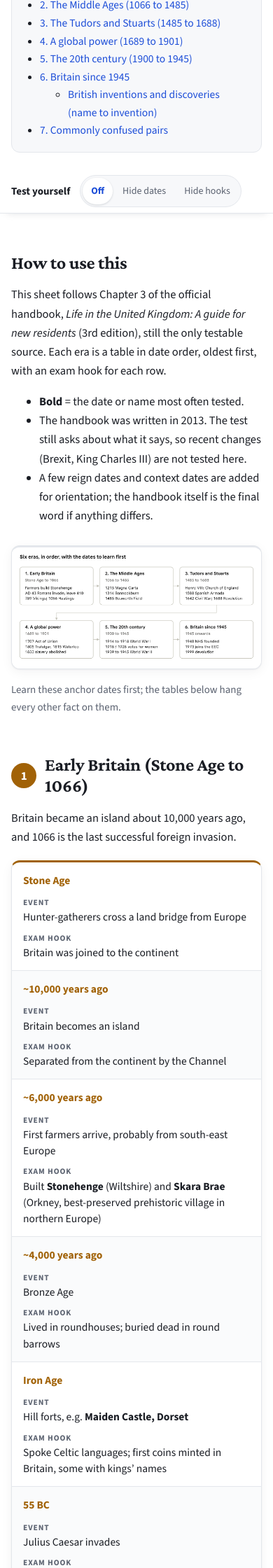
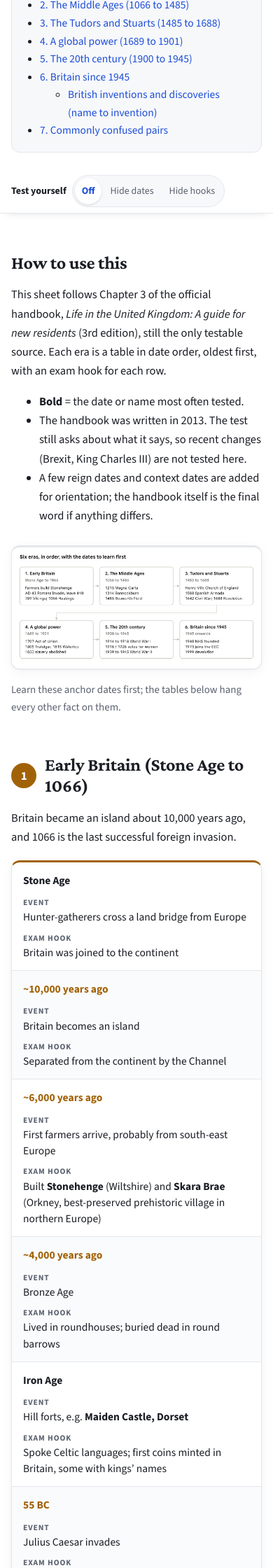
Before and after one commit to byte-ish/life-in-the-uk-study, a Jekyll site: the page built from chapters/03-history.md, in a window 390 px wide. Shown: the part 456-2696 px from the top of the page at 70% size. Built offline with Jekyll 4.4.1, drawn with Linux system fonts in a browser that asks for light colours.

Commit message:
Keep the self-test bar on one line on phones; colour only key dates
Co-Authored-By: Claude Opus 5.5 <noreply@anthropic.com>

```diff
--- a/assets/css/style.css
+++ b/assets/css/style.css
@@ -345,9 +345,11 @@ a.card:hover { transform: translateY(-2px); box-shadow: 0 2px 4px rgb(16 24 40 /
   h1 { font-size: 34px; }
   h2 { font-size: 26px; margin-top: 56px; }
   .site-header { padding: 12px 16px; }
-  .study-bar { margin: 16px -16px 8px; padding: 8px 16px; }
+  .study-bar { flex-wrap: nowrap; gap: 8px; margin: 16px -16px 8px; padding: 8px 16px; }
+  .study-bar .label { font-size: 14px; white-space: nowrap; }
   .study-bar .hint { display: none; }
-  .seg button { padding: 6px 12px; font-size: 14px; }
+  .seg button { padding: 6px 10px; font-size: 14px; white-space: nowrap; }
+  h2, h3 { scroll-margin-top: 72px; }
   #markdown-toc { columns: 1; }
   .chapter-nav { grid-template-columns: 1fr; text-align: center; }
   .chapter-nav .next { text-align: center; }
@@ -358,7 +360,7 @@ a.card:hover { transform: translateY(-2px); box-shadow: 0 2px 4px rgb(16 24 40 /
   tr { padding: 12px 16px; border-bottom: 1px solid var(--line); }
   tbody tr:last-child { border-bottom: 0; }
   td { padding: 2px 0; border: 0; }
-  td:first-child { white-space: normal; font-weight: 700; color: var(--era, var(--text)); margin-bottom: 2px; }
+  td:first-child { white-space: normal; font-weight: 700; margin-bottom: 2px; } /* key dates keep their era colour via strong */
   td[data-label]:not(:first-child)::before {
     content: attr(data-label);
     display: block;
```
